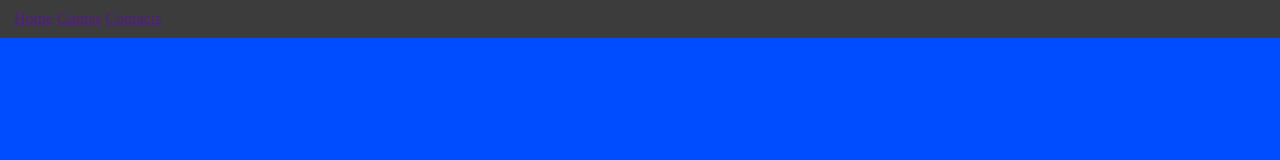
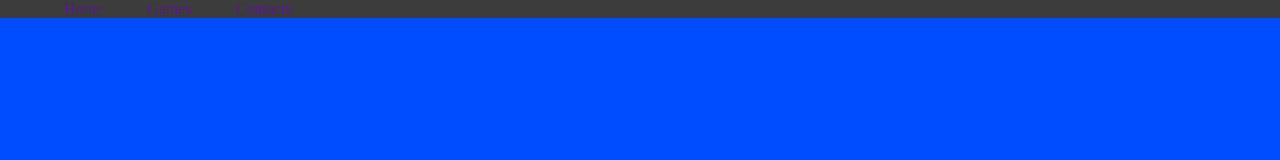
Before and after one commit to IyaplaysYT/IyaplaysYT.github.io, a plain HTML site: page index.html in a window 1280 px wide. Drawn offline with Linux system fonts and the light colour scheme.

Commit message:
Edited CSS

```diff
--- a/index.html
+++ b/index.html
@@ -10,10 +10,12 @@
 </head>
 <body>
 	<nav class="navbar">
-		<a href="" class="logo"><img src="" alt=""></a>
-		<a href="" >Home</a>
-		<a href="" >Games</a>
-		<a href="" >Contacts</a>
+		<ul>
+			<li><a href="" class="logo"><img src="" alt=""></a></li>
+			<li><a href="" >Home</a></li>
+			<li><a href="" >Games</a></li>
+			<li><a href="" >Contacts</a></li>
+		</ul>
 	</nav>
 </body>
 </html>
--- a/style.css
+++ b/style.css
@@ -6,7 +6,19 @@ body {
 	background-color: rgb(0, 76, 255);
 }
 
-.navbar {
+ul {
+	list-style-type: none;
+	margin: 0;
+	padding: 0;
+	overflow: hidden;
 	background-color: rgb(60, 60, 60);
-	padding: 10px;
 }
+
+li {
+	display: inline;
+	margin: 0;
+}
+
+li a {
+	padding: 20px;
+}
```
